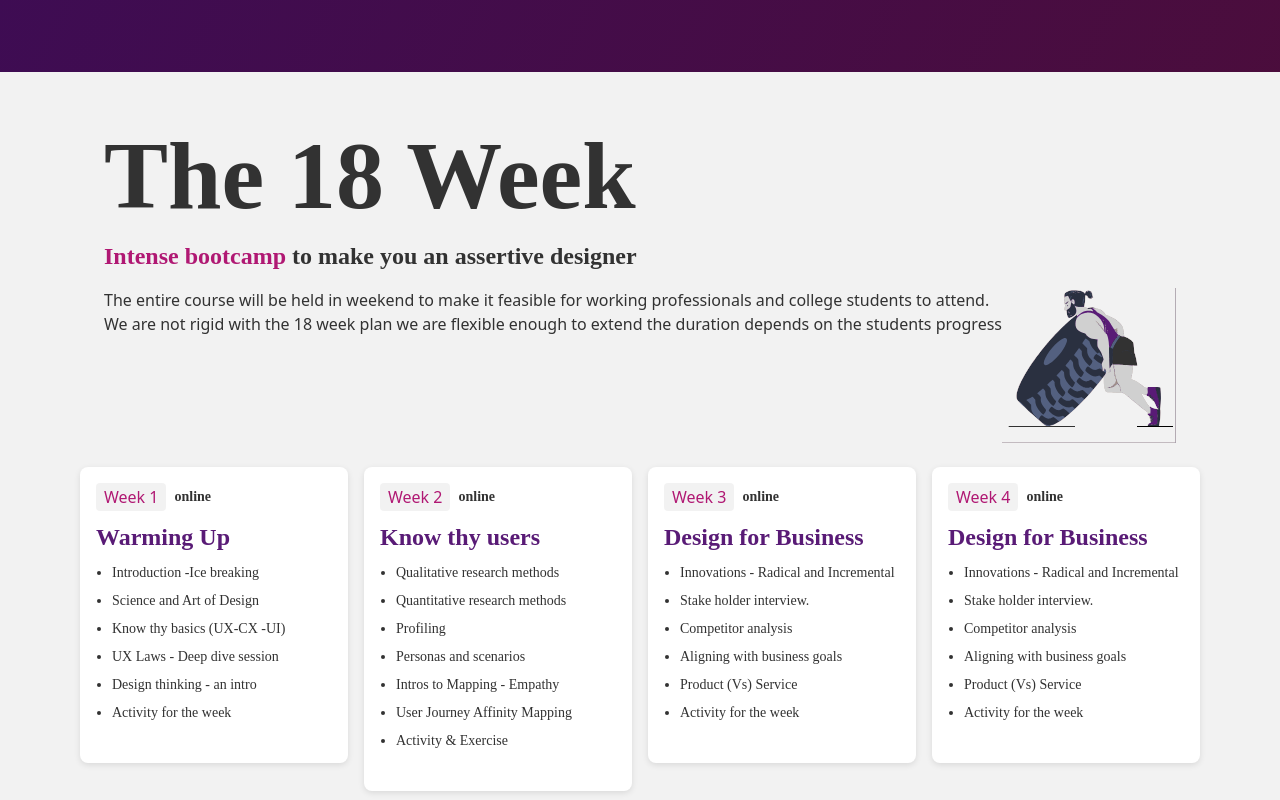
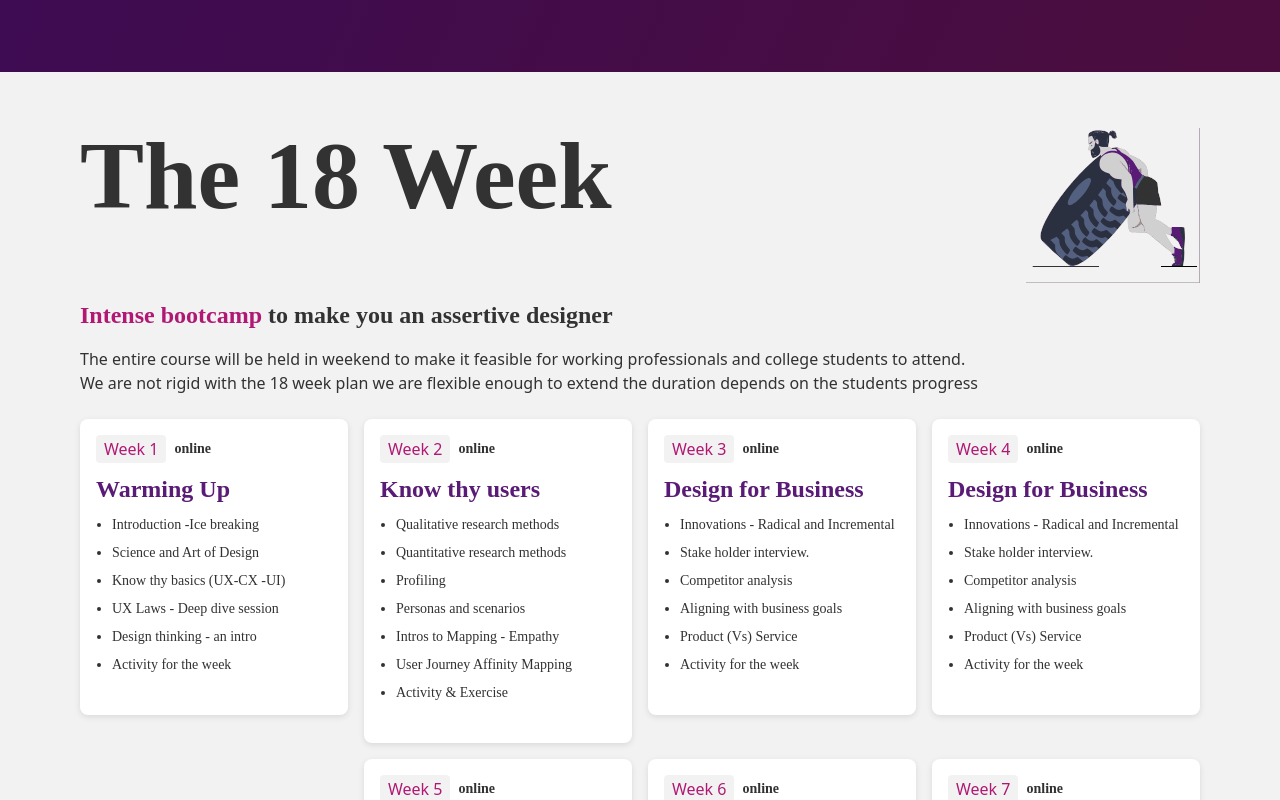
Before and after one commit to itsme-sherlock/Kasadara, a React (Create React App) app: page / in a window 1280 px wide. Shown: the part 2780-3580 px from the top of the page. Built offline with nearby package versions, Linux system fonts and the light colour scheme.

Commit message:
fir deployment

```diff
--- a/src/components/EighteenWeeks/EighteenWeek.js
+++ b/src/components/EighteenWeeks/EighteenWeek.js
@@ -249,13 +249,16 @@ function EighteenWeek({ windowWidth }) {
   };
   return (
     <section className="bg-[#F2F2F2]">
-      <div className="sm:px-16 sm:py-10 flex flex-col justify-center items-center">
+      <div className="sm:px-16 sm:py-10 flex flex-col justify-center ">
         {/* TextSection and right SVG image */}
         <div className="flex flex-col px-4 py-4">
-          {/* Heaading */}
-          <h1 className="custom-text-color text-[#B01873] font-poppins font-semibold text-4xl text-left sm:text-8xl">
-            The 18 Week
-          </h1>
+          {/* Heaading and svg */}
+          <div className="flex justify-between">
+            <h1 className="custom-text-color text-[#B01873] font-poppins font-semibold text-4xl text-left sm:text-8xl">
+              The 18 Week
+            </h1>
+            <TirePushingTop className="hidden sm:block"/>
+          </div>
           {/* subHeading */}
           <h4 className="text-[#B01873] py-4 font-poppins font-semibold text-base sm:text-2xl">
             Intense bootcamp{" "}
@@ -280,7 +283,7 @@ function EighteenWeek({ windowWidth }) {
             We are not rigid with the 18 week plan we are flexible enough to
             extend the duration depends on the students progress{" "}
           </p>
-          <TirePushingTop className="hidden sm:block"/>
+
           </div>
         </div>
 
--- a/src/components/FaqSection/FaqSection.js
+++ b/src/components/FaqSection/FaqSection.js
@@ -46,7 +46,19 @@ const Faq = () => {
     },
     {
       question: "Do you offer placement support and networking opportunities?",
-      answer: "Yes, we provide job placement assistance and networking opportunities throughout your studies and after course completion. We understand the importance of building connections in the industry who can help you find opportunities in the UX UI design field",
+      answer: "Upon successfully completing our course, you will be awarded an industry-recognized certificate that demonstrates your proficiency in UX UI design, and a portfolio to showcase your skills to recruiters, making you the desirable candidate.",
+    },
+    {
+      question: "Can I pay for the course in installments?",
+      answer: "We offer a flexible payment option that allows you to pay for the course in two-month installments, making it easier for you to manage your finances",
+    },
+    {
+      question: "Can I visit Kasadara's campus before enrolling?",
+      answer: "Currently, our courses are offered online, and there's no need to visit a physical campus. You can access our course materials and resources from anywhere with an internet connection.",
+    },
+    {
+      question: "How can I enroll in the Kasadara course?",
+      answer: "Enrolling in our course is easy. Simply visit our website, choose the course, and follow the enrollment instructions provided. If you have any questions during the process, feel free to reach out to our admissions team for assistance.",
     },
   ]
   return (
```
